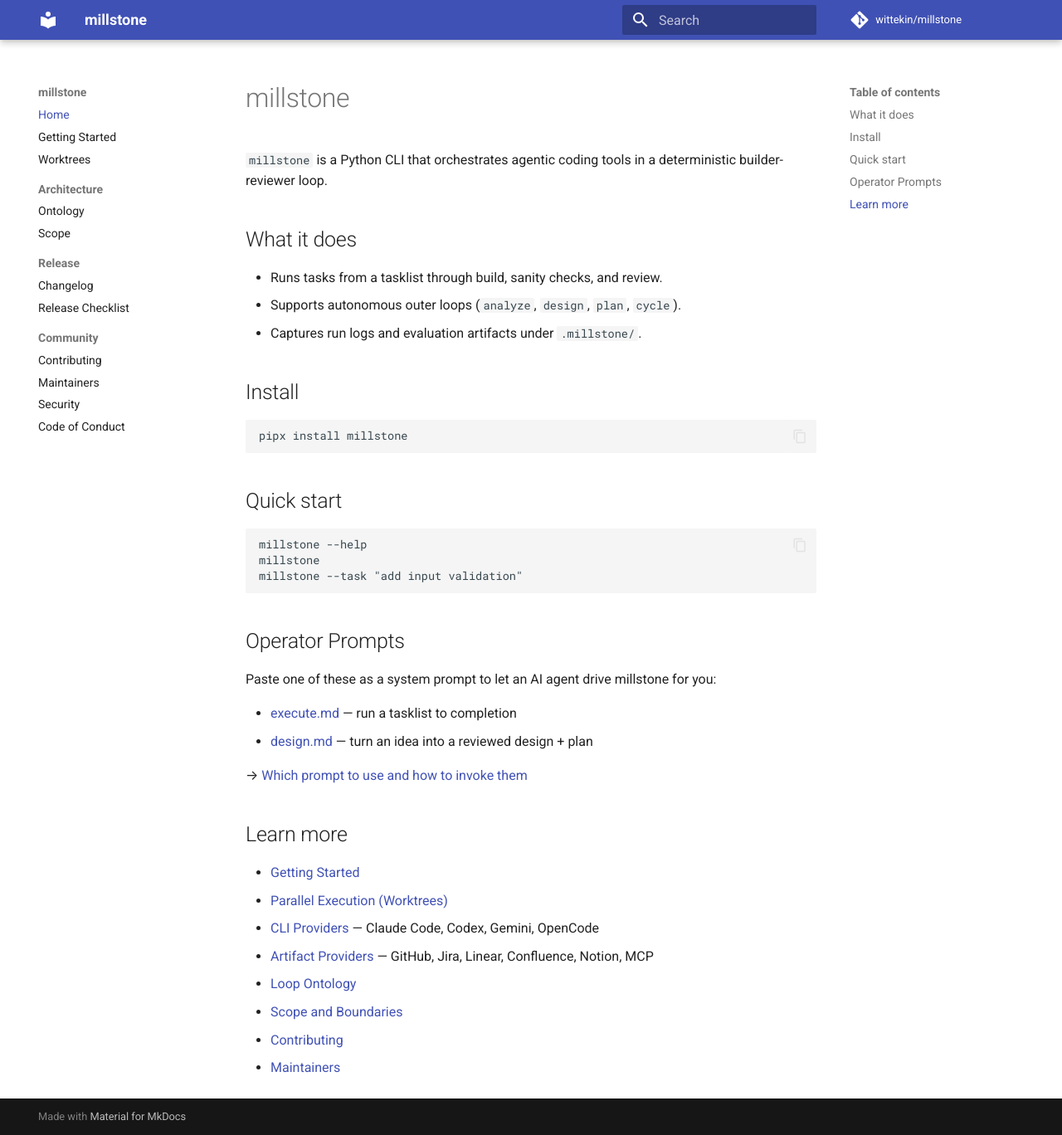
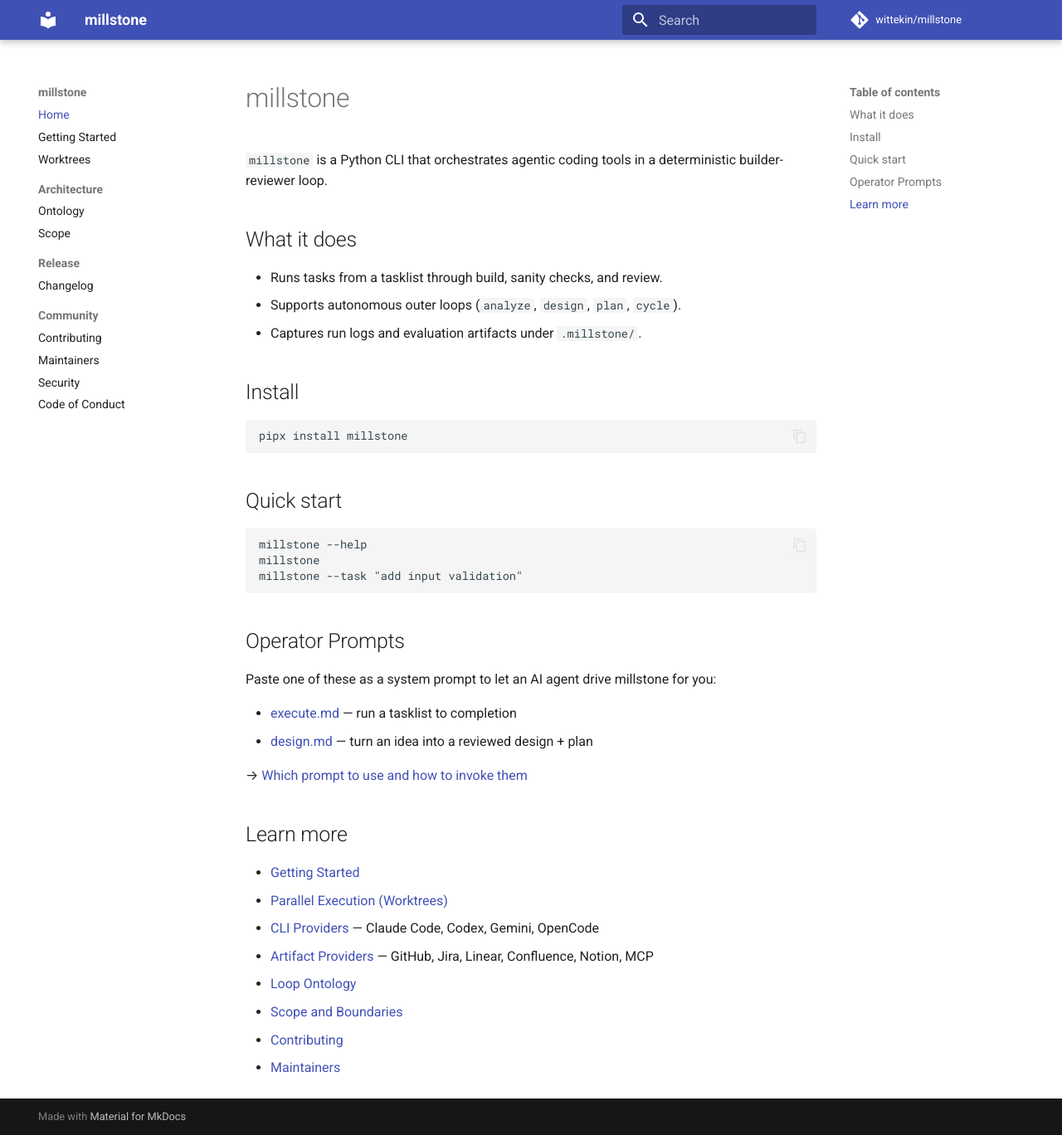
Before and after one commit to wittekin/millstone, an MkDocs documentation site: the page built from docs/index.md, in a window 1280 px wide and 1368 px high. Shown: the whole window at 83% size. Built offline with MkDocs 1.6.1 and Material for MkDocs 9.7.7, drawn with Linux system fonts in a browser that asks for light colours; comment, search, counter and statistics services are not loaded.

Commit message:
docs: remove release checklist from nav

```diff
--- a/mkdocs.yml
+++ b/mkdocs.yml
@@ -25,7 +25,6 @@
       - Scope: architecture/scope.md
   - Release:
       - Changelog: https://github.com/wittekin/millstone/blob/main/CHANGELOG.md
-      - Release Checklist: maintainer/release_checklist.md
   - Community:
       - Contributing: maintainer/contributing.md
       - Maintainers: maintainer/maintainers.md
```
